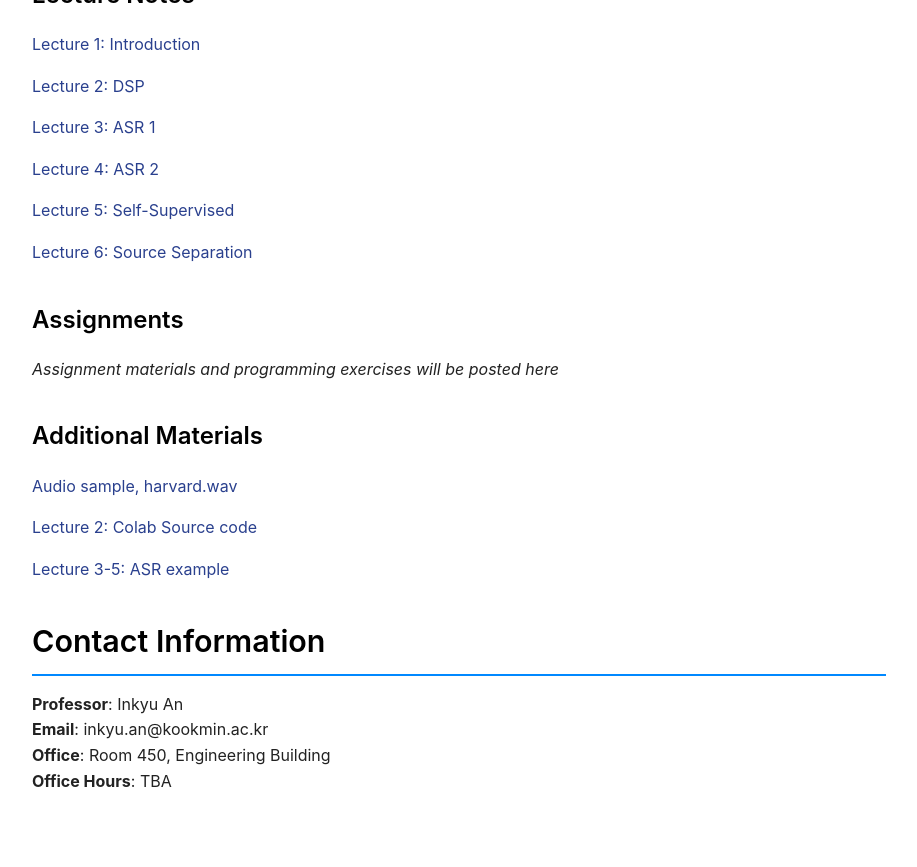
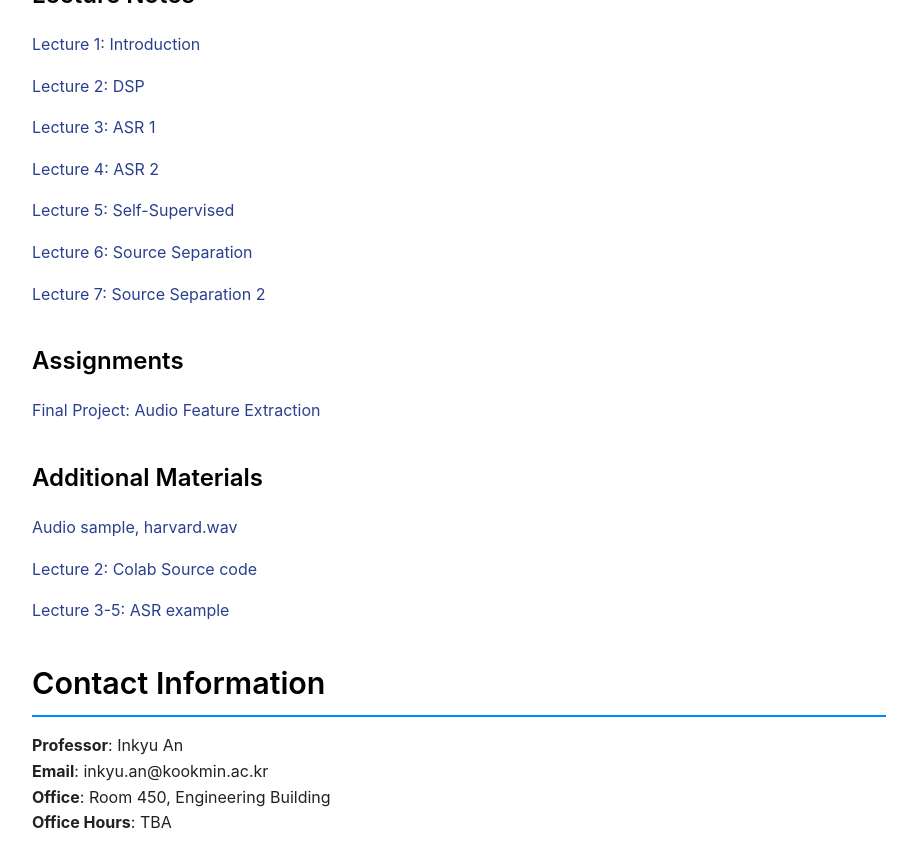
Before and after one commit to mairlab-KM/mairlab-KM.github.io, a Jekyll site: the page built from courses/speech-audio-recognition-2025fall.md, in a window 1280 px wide and 900 px high, scrolled down 2770 px. Shown: the top 867 px of the window, without its empty margins (181-1098 px from the left). Built offline with Jekyll 4.4.1, drawn with Linux system fonts in a browser that asks for light colours.

Commit message:
update Lecture 7 of ASR

```diff
--- a/courses/speech-audio-recognition-2025fall.md
+++ b/courses/speech-audio-recognition-2025fall.md
@@ -108,6 +108,8 @@ By the end of this course, students will be able to:
 
 [Lecture 6: Source Separation](/assets/courses/speech-audio-recognition-2025fall/lectures/SpeechAudio_Lecture6.pdf)
 
+[Lecture 7: Source Separation 2](/assets/courses/speech-audio-recognition-2025fall/lectures/SpeechAudio_Lecture7.pdf)
+
 <!-- Example format - uncomment and modify as you add materials:
 - [Lecture 1: Introduction to Speech Recognition](/assets/courses/speech-audio-recognition-2025fall/lectures/lecture01-introduction.pdf)
 - [Lecture 2: Audio Signal Processing](/assets/courses/speech-audio-recognition-2025fall/lectures/lecture02-signal-processing.pdf)
@@ -115,7 +117,9 @@ By the end of this course, students will be able to:
 -->
 
 ### Assignments
-*Assignment materials and programming exercises will be posted here*
+
+[Final Project: Audio Feature Extraction](/assets/courses/speech-audio-recognition-2025fall/assignments/ASR_final_project.pdf)
+
 
 <!-- Example format - uncomment and modify as you add assignments:
 - [Assignment 1: Audio Feature Extraction](/assets/courses/speech-audio-recognition-2025fall/assignments/assignment01.pdf)
```
Also changed, not shown: 2 other files.
